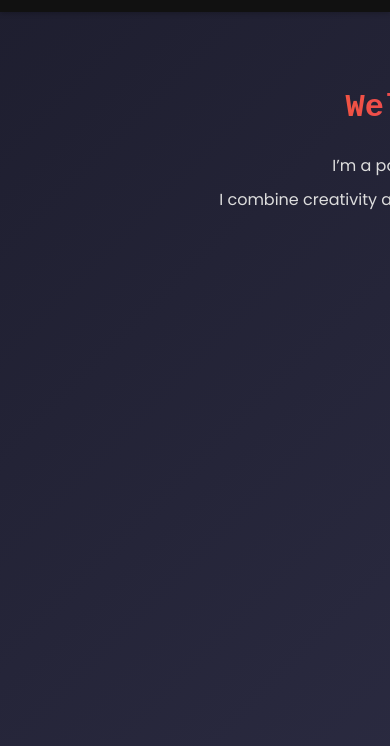
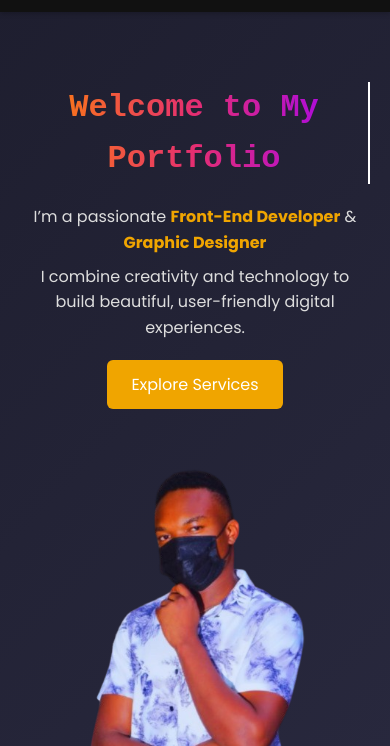
Before and after one commit to amukumbi/My-Portfolio, a plain HTML site: page index.html in a window 390 px wide. Shown: the part 98-844 px from the top of the page. Drawn offline with nearby package versions, Linux system fonts and the light colour scheme.

Commit message:
Update styles.css
The Home section features a two-column layout with text and an image, introduced by a typewriter animation. It is fully responsive — on smaller screens, the layout stacks vertically with centered content. Font sizes and image scaling adjust to ensure the section looks clean and readable on all devices.

```diff
--- a/styles.css
+++ b/styles.css
@@ -122,9 +122,9 @@ h1, h2, h3 {
 /* === Home Section === */
 .home {
   padding: 100px 0;
-  width:100%;
+  width: 100%;
   margin-top: 80px;
-  background: linear-gradient(135deg, #1e1e2f, #2a2a40); /* Gradient background for contrast */
+  background: linear-gradient(135deg, #1e1e2f, #2a2a40);
 }
 
 .home-content {
@@ -211,8 +211,6 @@ h1, h2, h3 {
   box-shadow: 0 15px 40px rgba(0, 0, 0, 0.3);
 }
 
-
-
 /* Title */
 .section-title {
   font-size: 2.5rem;
@@ -231,6 +229,8 @@ h1, h2, h3 {
   font-family: 'Courier New', monospace;
   font-size: 1.25rem;
   font-weight: 600;
+  max-width: 100%;
+  overflow: hidden;
   gap: 0.5rem;
   margin-bottom: 30px;
   animation: fadeIn 2s ease-in-out;
@@ -240,12 +240,14 @@ h1, h2, h3 {
   from { opacity: 0; transform: translateY(10px); }
   to { opacity: 1; transform: translateY(0); }
 }
+
 @media (max-width: 768px) {
-
   .home-content {
+    display: flex;
     flex-direction: column;
     align-items: center;
     text-align: center;
+    flex-wrap: wrap;
   }
 
   .home-text {
@@ -254,6 +256,11 @@ h1, h2, h3 {
 
   .typewriter {
     font-size: 2rem;
+    width: 100%;
+    max-width: 100%;
+    white-space: normal;
+    overflow: hidden;
+    animation: none;
   }
 
   .subtitle {
@@ -265,7 +272,7 @@ h1, h2, h3 {
   }
 
   .home-image img {
-    width: 250px;
+    max-width: 100%;
     height: auto;
   }
 }
```
